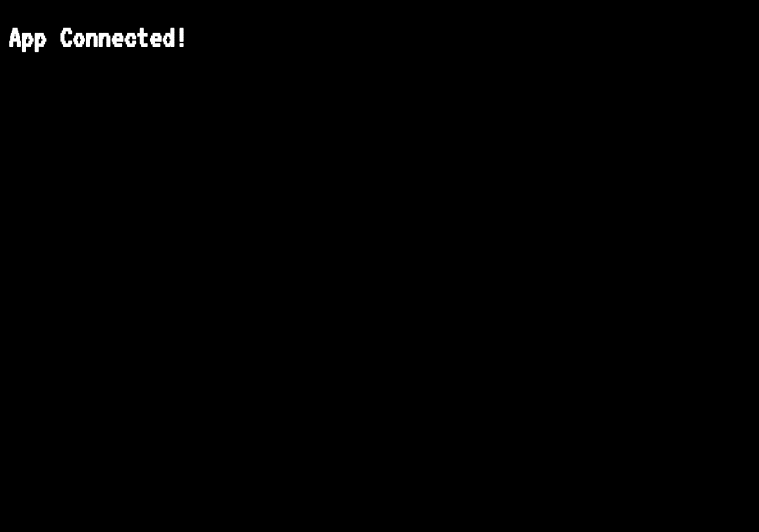
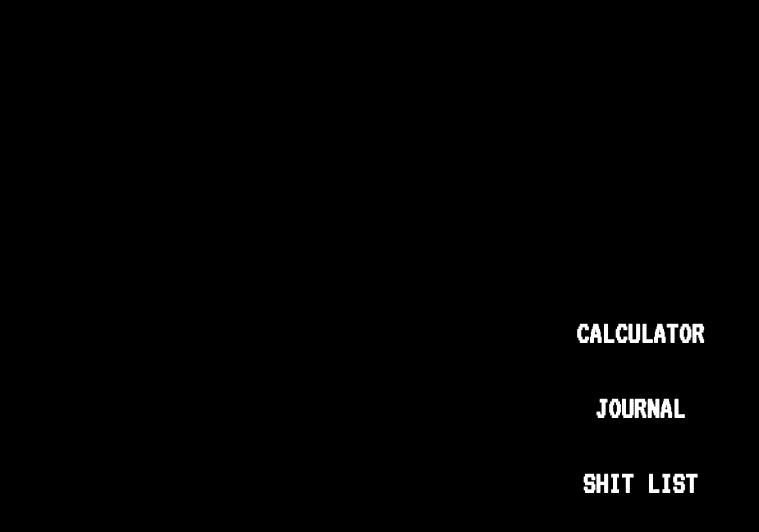
Before and after one commit to kitsbits/dbs-diary, a React (Create React App) app in the folder client/: page / in a window 1280 px wide. Shown: the top 532 px of the page, without its empty margins (0-759 px from the left). Built offline with nearby package versions, Linux system fonts and the light colour scheme.

Commit message:
Add landing page with routing

```diff
--- a/client/package.json
+++ b/client/package.json
@@ -7,6 +7,7 @@
     "react": "^16.0.0",
     "react-dom": "^16.0.0",
     "react-redux": "^5.0.6",
+    "react-router-dom": "^4.2.2",
     "react-scripts": "1.0.16",
     "redux": "^3.7.2",
     "redux-thunk": "^2.2.0"
--- a/client/src/index.js
+++ b/client/src/index.js
@@ -6,9 +6,10 @@ import App from "./main/App";
 import reducer from "./redux/reducers";
 
 import thunk from "redux-thunk";
+import {BrowserRouter as Router} from "react-router-dom"
 import {Provider} from "react-redux";
 import {createStore, applyMiddleware} from "redux";
 
 const store = createStore(reducer, applyMiddleware(thunk));
 
-ReactDOM.render(<Provider store={store}><App/></Provider>, document.getElementById('root'));
+ReactDOM.render(<Router><Provider store={store}><App/></Provider></Router>, document.getElementById('root'));
--- a/client/src/main/App.js
+++ b/client/src/main/App.js
@@ -1,4 +1,9 @@
 import React from "react";
+import {Switch, Route} from "react-router-dom";
+import Calculator from "./views/calculator/Placeholder";
+import Journal from "./views/journal/Placeholder";
+import Shitlist from "./views/shitlist/Placeholder";
+import Landing from "./views/Landing";
 
 class App extends React.Component {
     constructor() {
@@ -8,7 +13,12 @@ class App extends React.Component {
     render() {
         return (
             <div>
-                <h1>App Connected!</h1>
+                <Switch>
+                    <Route exact path="/" component={Landing}/>
+                    <Route path="/calculator" component={Calculator}/>
+                    <Route path="/journal" component={Journal}/>
+                    <Route path="/shitlist" component={Shitlist}/>
+                </Switch>
             </div>
         )
     }
--- /dev/null
+++ b/client/src/main/views/Landing.js
@@ -0,0 +1,25 @@
+import React from "react";
+import {Link} from "react-router-dom";
+
+export default function Landing(props) {
+    const containerStyle = {
+        display: "flex",
+        flexDirection: "column",
+        justifyContent: "center",
+        alignItems: "center",
+        height: "100vh"
+    }
+
+    const linkStyles = {
+        color: "white",
+        textDecoration: "none"
+    }
+
+    return (
+        <div style={containerStyle}>
+            <Link to="/calculator" style={linkStyles}><h1>CALCULATOR</h1></Link>
+            <Link to="/journal" style={linkStyles}><h1>JOURNAL</h1></Link>
+            <Link to="/shitlist" style={linkStyles}><h1>SHIT LIST</h1></Link>
+        </div>
+    )
+}
--- /dev/null
+++ b/client/src/main/views/calculator/Placeholder.js
@@ -0,0 +1,9 @@
+import React from "react";
+
+export default function calculator(props) {
+    return (
+        <div>
+            <h1>calculator</h1>
+        </div>
+    )
+}
--- /dev/null
+++ b/client/src/main/views/journal/Placeholder.js
@@ -0,0 +1,9 @@
+import React from "react";
+
+export default function journal(props) {
+    return (
+        <div>
+            <h1>journal</h1>
+        </div>
+    )
+}
--- /dev/null
+++ b/client/src/main/views/shitlist/Placeholder.js
@@ -0,0 +1,9 @@
+import React from "react";
+
+export default function shitList(props) {
+    return (
+        <div>
+            <h1>shitlist</h1>
+        </div>
+    )
+}
```
